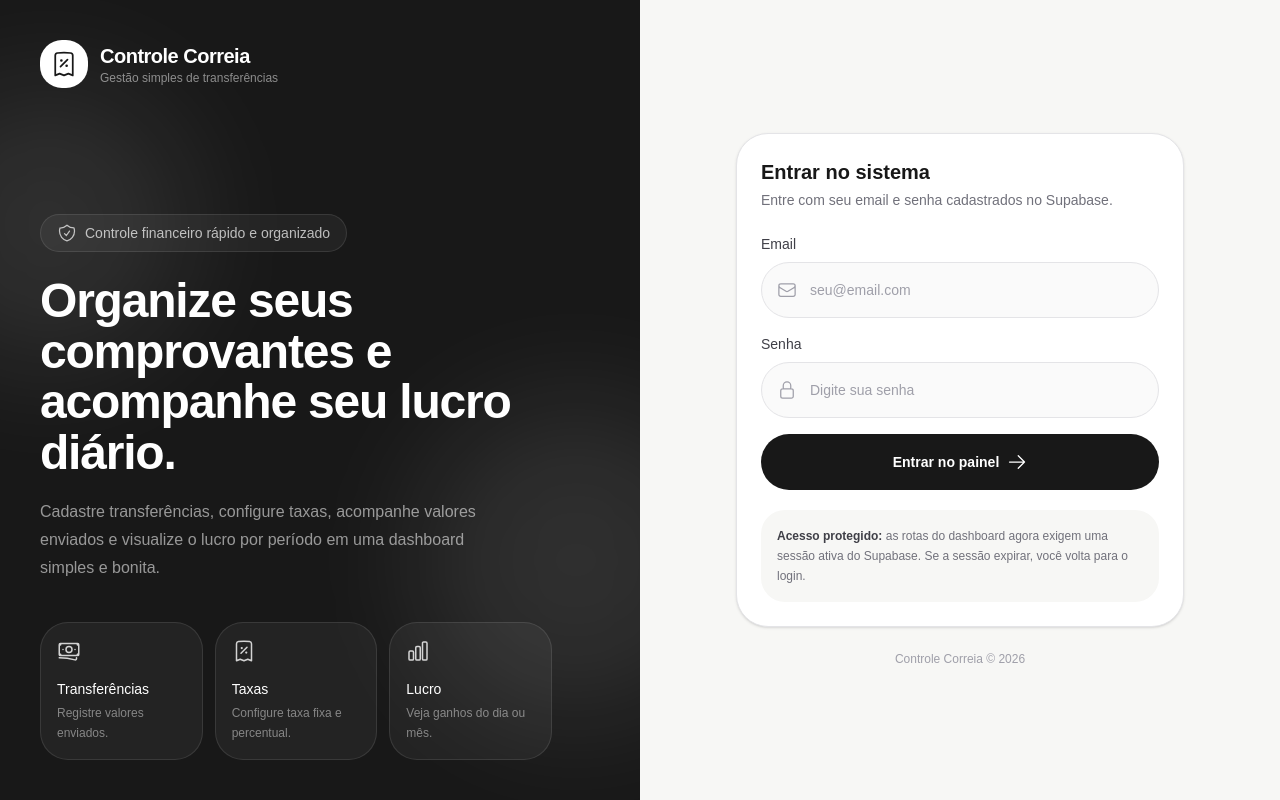
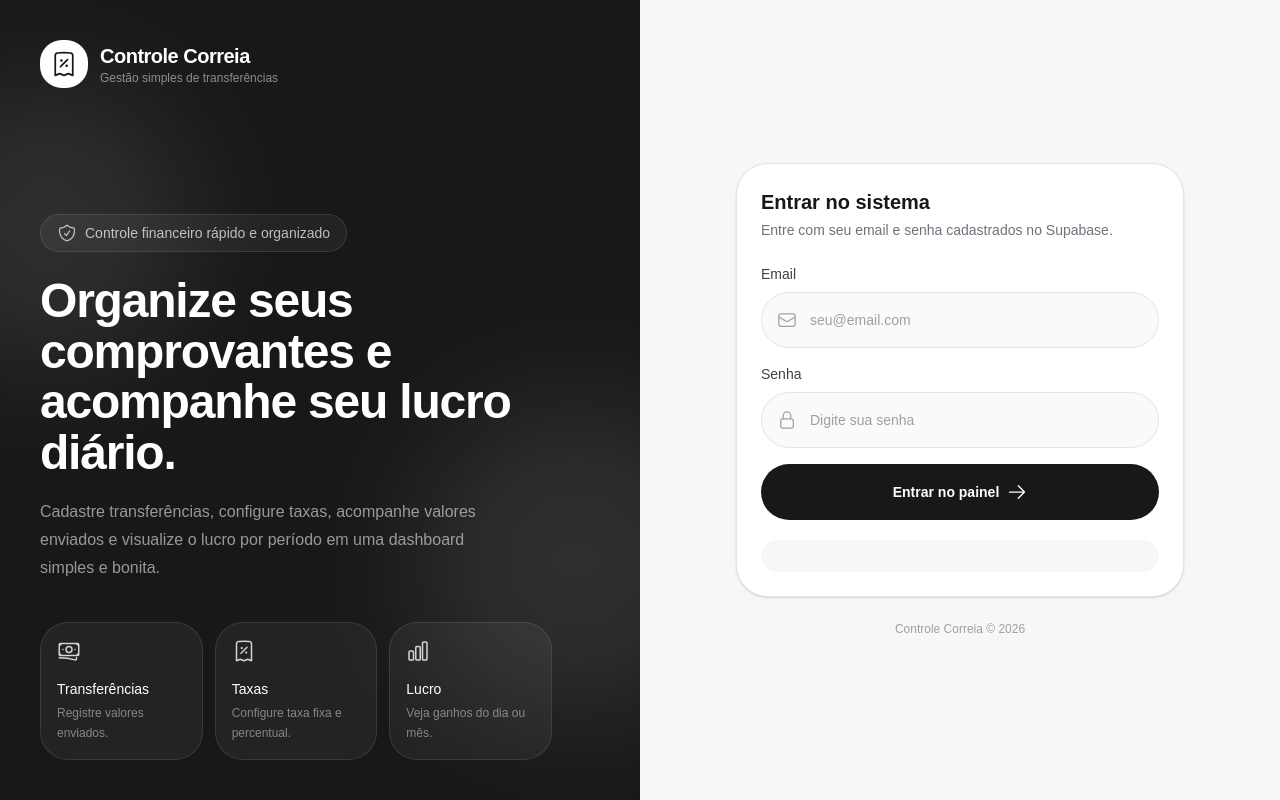
Before and after one commit to gregonocode/controlecorreia, a Next.js app: page /login in a window 1280 px wide. Built offline with nearby package versions, Linux system fonts and the light colour scheme; no server answers.

Commit message:
belo ajuste papai

```diff
--- a/app/login/page.tsx
+++ b/app/login/page.tsx
@@ -213,13 +213,7 @@ export default function LoginPage() {
             </form>
 
             <div className="mt-5 rounded-[24px] bg-[#F7F7F5] p-4">
-              <p className="text-xs leading-5 text-zinc-500">
-                <strong className="font-semibold text-zinc-700">
-                  Acesso protegido:
-                </strong>{' '}
-                as rotas do dashboard agora exigem uma sessão ativa do
-                Supabase. Se a sessão expirar, você volta para o login.
-              </p>
+
             </div>
           </div>
 
```
